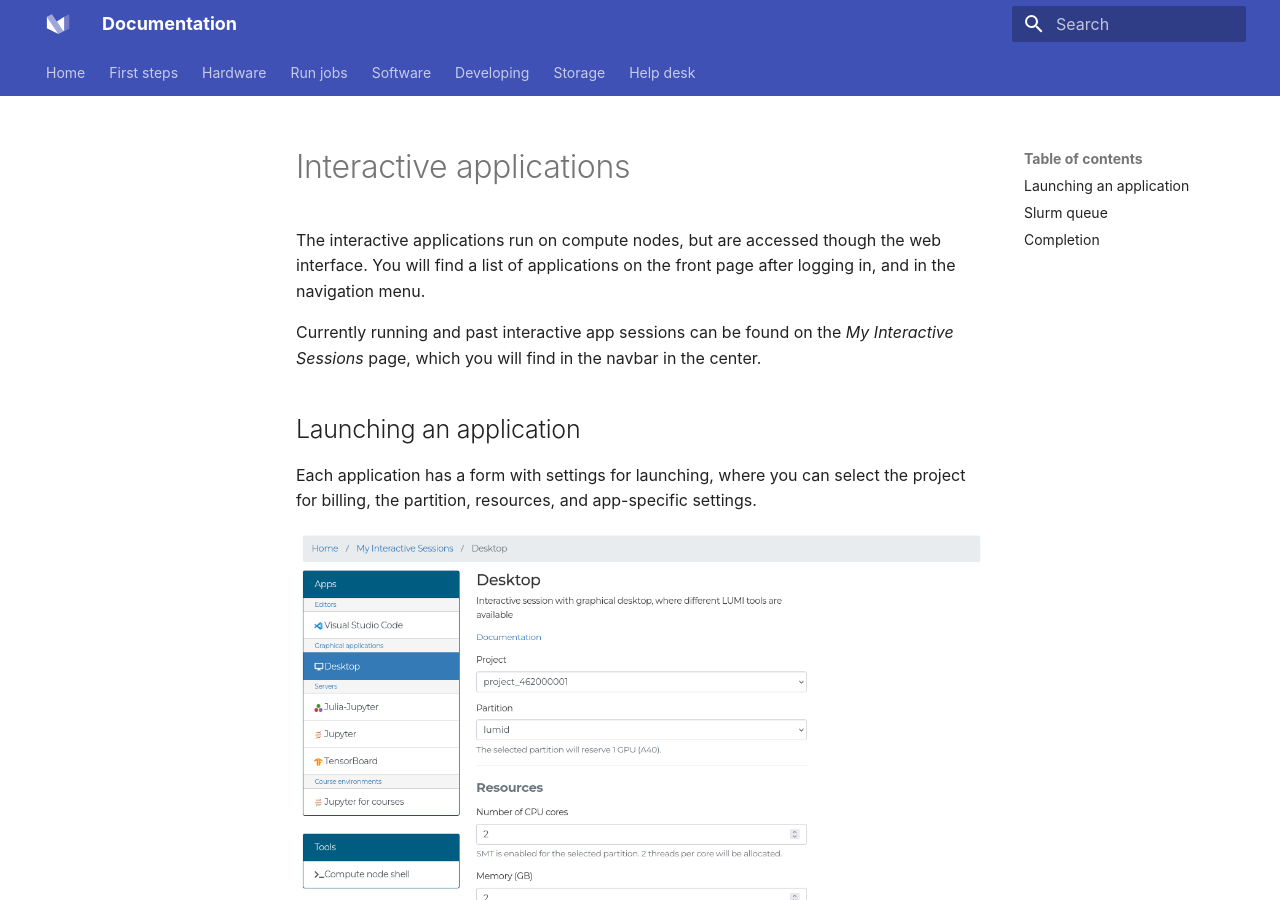
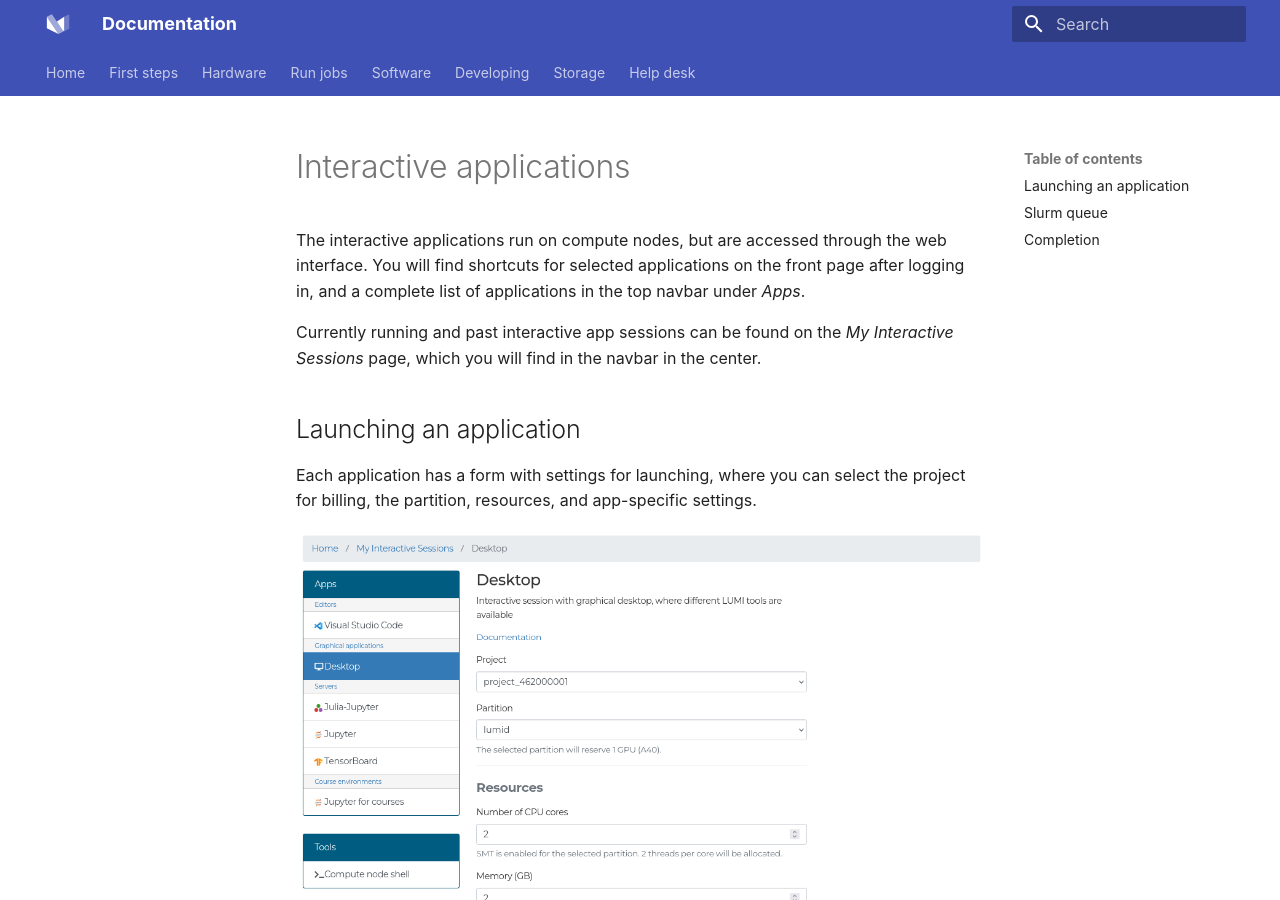
Before and after one commit to Lumi-supercomputer/lumi-userguide, an MkDocs documentation site: the page built from docs/runjobs/webui/interactive-apps.md, in a window 1280 px wide and 900 px high. Built offline with MkDocs 1.6.1 and Material for MkDocs 9.7.7, drawn with Linux system fonts in a browser that asks for light colours.

Commit message:
Clarify, fix typo

```diff
--- a/docs/runjobs/webui/interactive-apps.md
+++ b/docs/runjobs/webui/interactive-apps.md
@@ -1,7 +1,7 @@
 # Interactive applications
 
-The interactive applications run on compute nodes, but are accessed though the web interface.
-You will find a list of applications on the front page after logging in, and in the navigation menu.
+The interactive applications run on compute nodes, but are accessed through the web interface.
+You will find shortcuts for selected applications on the front page after logging in, and a complete list of applications in the top navbar under _Apps_.
 
 Currently running and past interactive app sessions can be found on the _My Interactive Sessions_ page, which you will find in the navbar in the center.
 
```
